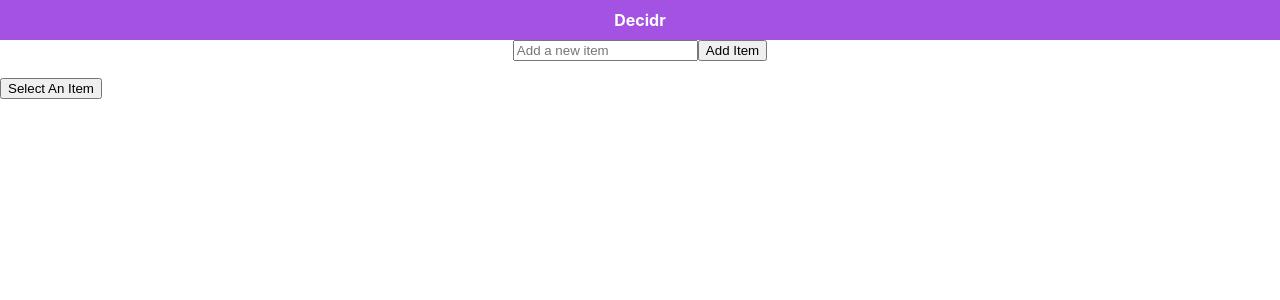
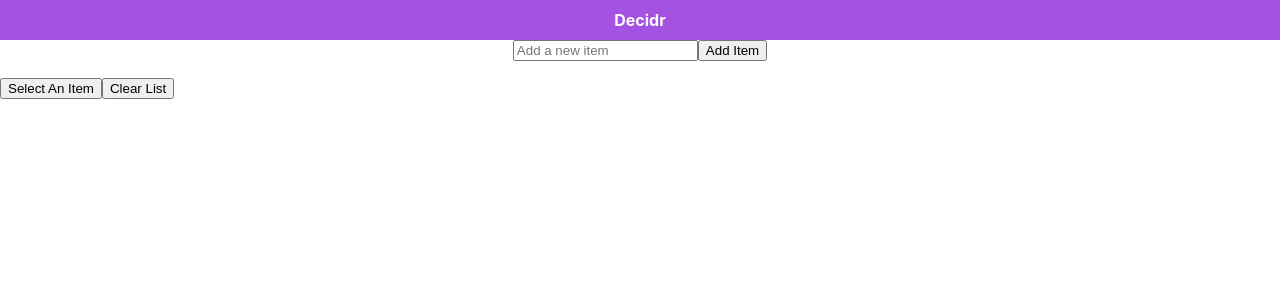
Before and after one commit to garetshough14/decidr, a React (Create React App) app: page / in a window 1280 px wide. Shown: the top 300 px of the page. Built offline with nearby package versions, Linux system fonts and the light colour scheme.

Commit message:
feat(Clear List) made a function in footer.js that clears the list

```diff
--- a/src/App.js
+++ b/src/App.js
@@ -25,6 +25,7 @@ function App() {
       />
       <Footer
         selectItem={selectItem}
+        setListContainer={setListContainer}
       />
     </div>
   );
--- a/src/components/DisplayList.js
+++ b/src/components/DisplayList.js
@@ -1,6 +1,9 @@
 export default function DisplayList({ listContainer }) {
   const displayList = listContainer.map((item, index) => (
+    <>
     <li key={index}>{item}</li>
+    <button>Delete</button>
+    </>
   ));
   return(
       <ol>
--- a/src/components/Footer.js
+++ b/src/components/Footer.js
@@ -1,10 +1,17 @@
 export default function Footer(props) {
-
+    const clearList = () => {
+        props.setListContainer([]);
+    }
     return(
+        <>
         <button
             onClick={props.selectItem}
         >
             Select An Item
         </button>
+        <button
+            onClick={clearList}
+        >Clear List</button>
+        </>
     )
   }
```
Also changed, not shown: src/components/ClearList.js (added, +10 -0 lines), src/components/DeleteList.js (added, +8 -0 lines).
